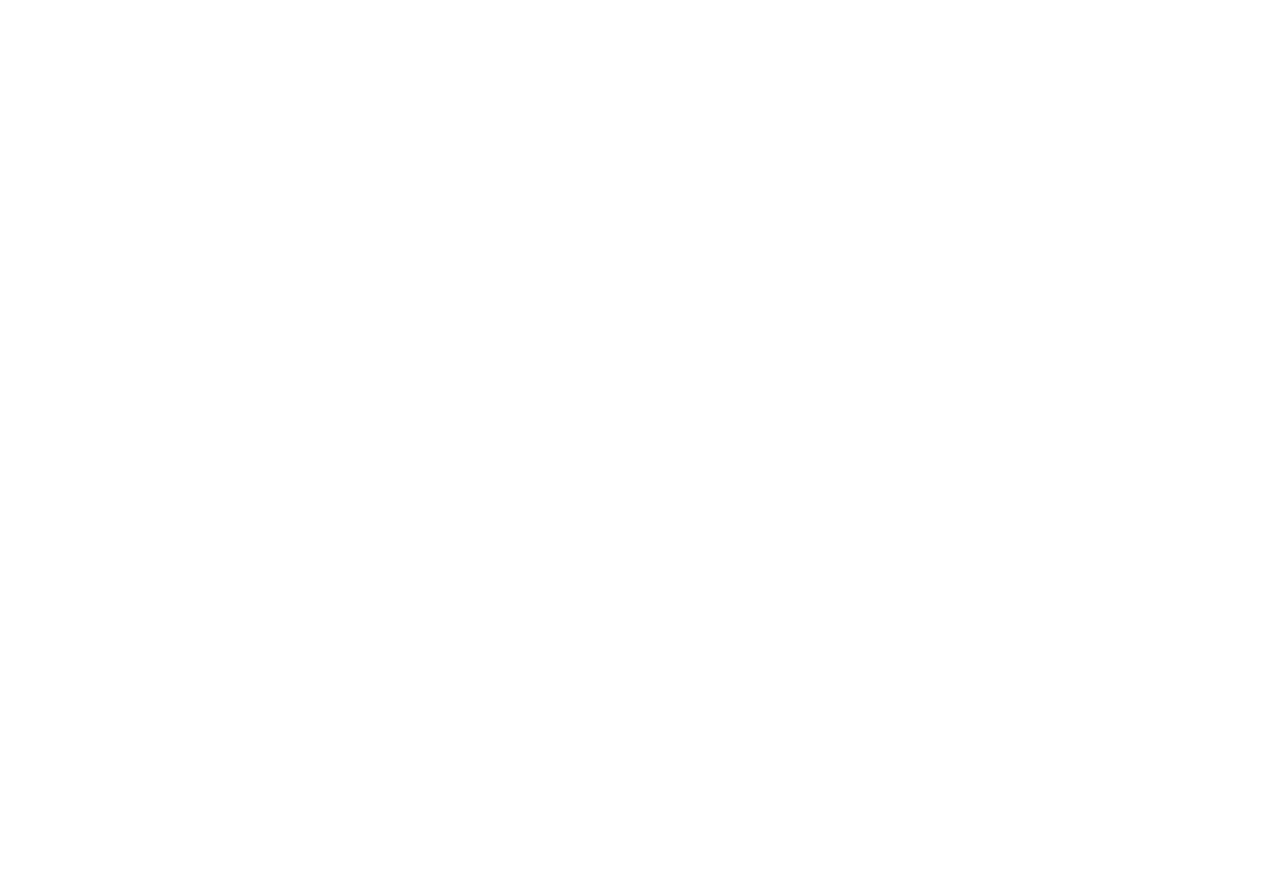
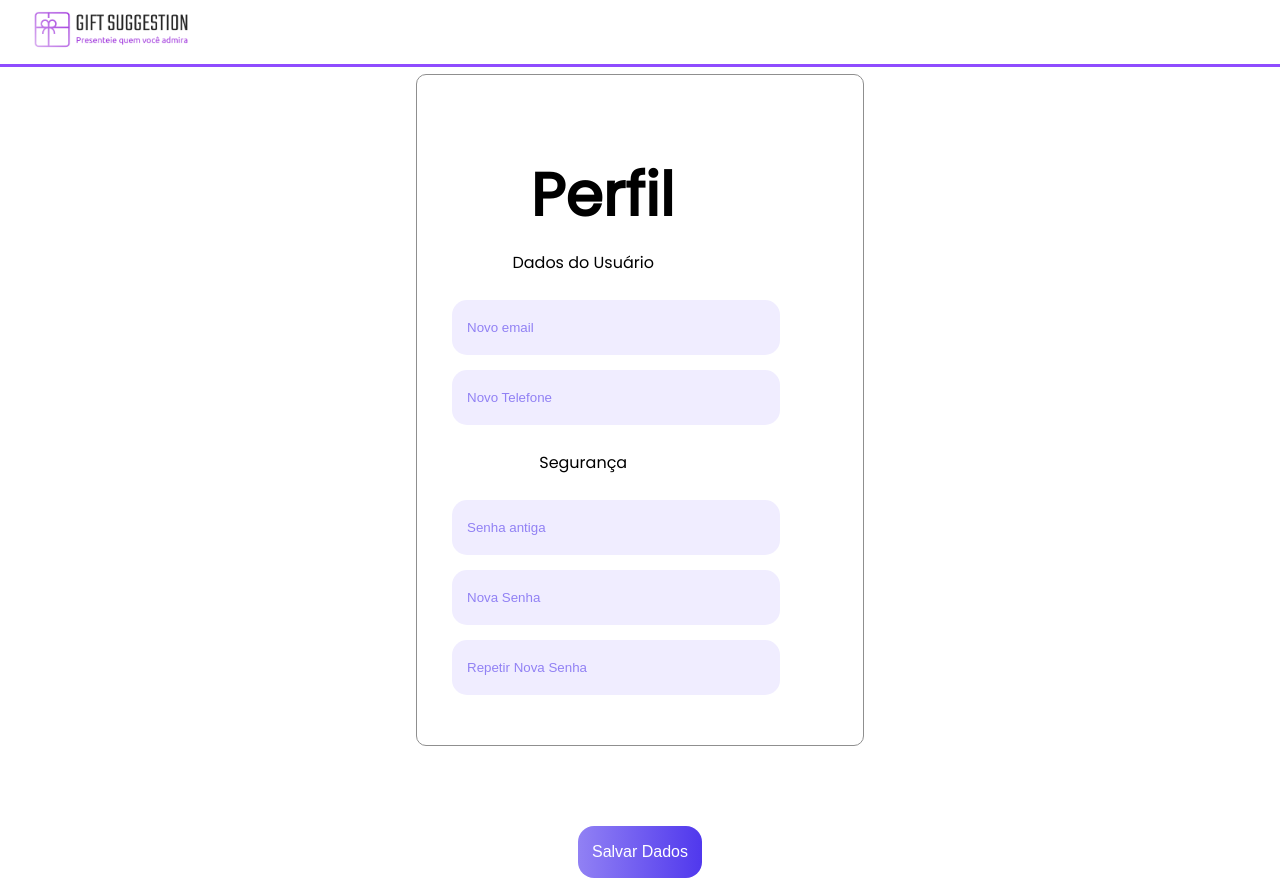
Before and after one commit to brendothierry/gift-suggestion-front-end, a React (Create React App) app: page /edit-profile in a window 1280 px wide. Before the commit this address had no page. Before the commit the page ends 800 px from the top, so only its background shows below. Built offline with nearby package versions, Linux system fonts and the light colour scheme.

Commit message:
Fix da tela de editar perfil

```diff
--- a/src/components/Navbar/index.jsx
+++ b/src/components/Navbar/index.jsx
@@ -21,6 +21,11 @@
     navigate('/about-us')
   }
 
+  const handleClickEditProfile = () => {
+    navigate('/edit-profile')
+  }
+
+
   return (
     <nav>
       <div className='line'>
@@ -36,7 +41,7 @@
           <button className='sobre-nos' onClick={handleClickAboutUs}> Sobre nós </button>
         )}
         {showButton && (
-          <button className='icone'>
+          <button className='icone' onClick={handleClickEditProfile}>
             <img src={IconUser} alt='icone' />
           </button>
         )}
--- a/src/main/App.tsx
+++ b/src/main/App.tsx
@@ -11,6 +11,7 @@
 import Onboarding from '../views/Onboarding';
 import Home from '../views/Home';
 import AboutUs from '../views/AboutUs';
+import EditProfile from '../views/EditProfile';
 
 function App() {
   return (
@@ -32,6 +33,8 @@
         </Route>
         <Route path="/about-us" element={<AboutUs />}>
         </Route>
+        <Route path="/edit-profile" element={<EditProfile />}>
+        </Route>
       </Routes>
     </BrowserRouter>
   )
--- a/src/views/EditProfile.jsx
+++ b/src/views/EditProfile.jsx
@@ -2,58 +2,76 @@
 import Input from "../components/Input";
 import Button from "../components/Button";
 import Navbar from "../components/Navbar";
-import './editprofile.css'
+import './Editprofile.css'
+import { useNavigate } from 'react-router-dom';
 
 
 const EditProfile = () => {
+
+    const navigate = useNavigate();
+
+    const handleClick = () => {
+        navigate('/home')
+    }
+
     return (
-        <div classname="container-header">
-            <div classname="container-header">
-                <div className="Header">
+        <div classname="container-profile">
             <Navbar showSidebar={false} />
-                </div>
 
             <div className="container-edit-profile">
                 <div className="editprofile">
 
-                        <div className="title1">
+                    <div className="title">
                         <p>Perfil</p>
                     </div>
 
                     <div className="lista">
                         <p>Dados do Usuário</p>
-                            <Input placeholder="Novo Email" />
                         <br></br>
+                        <Input
+                            placeholder="Novo email"
+                            type="campo"
+                        />
                     </div>
 
                     <div className="lista">
-                            <Input placeholder="Senha Antiga" />
-                        </div>
-
-                        <div className="lista">
-                            <Input placeholder="Novo Telefone" />
+                        <Input
+                            placeholder="Novo Telefone"
+                            type="campo"
+                        />
                     </div>
 
                     <div className="lista">
                         <p>Segurança</p>
-                            <Input placeholder="Nova Senha" />
                         <br></br>
+                        <Input
+                            placeholder="Senha antiga"
+                            type="campo"
+                        />
+                    </div>
+                    <div className="lista">
+                        <Input
+                            placeholder="Nova Senha"
+                            type="campo"
+                        />
                     </div>
 
+
                     <div className="lista">
-                            <Input placeholder="Repetir Nova Senha" />
+                        <Input
+                            placeholder="Repetir Nova Senha"
+                            type="campo"
+                        />
                     </div>
 
                 </div>
             </div>
 
-                <div className="button-login"> {/* Div para o bot�o */}
-                    <Button label="Salvar Dados" />
+            <div className="button-login">
+                <Button label="Salvar Dados" onClick={handleClick} />
             </div>
 
         </div>
-        </div>
-
     );
 };
 
--- a/src/views/editprofile.css
+++ b/src/views/editprofile.css
@@ -10,7 +10,8 @@
     display: flex;
     flex-wrap: wrap; /* Fazer as divs quebrarem em uma nova linha */
     width: 35%;
-    border: 1px solid #000; /* Adiciona uma borda de 2 pixels sólidos de cor cinza claro */
+    margin-top: 10px;
+    border: 1px solid #8f8f8f; /* Adiciona uma borda de 2 pixels sólidos de cor cinza claro */
     border-radius: 10px; /* Adiciona cantos arredondados à borda */
     padding: 35px; /* Adiciona algum espaçamento interno para evitar que o conteúdo encoste na borda */
   }
@@ -46,7 +47,7 @@
     margin-top: 40px;
   }
 
-  .container-header {
+  .container-profile {
     height: 100%;
     display: flex;
     align-items: center;
```
Lines whose indentation alone changed are shown as unchanged.
